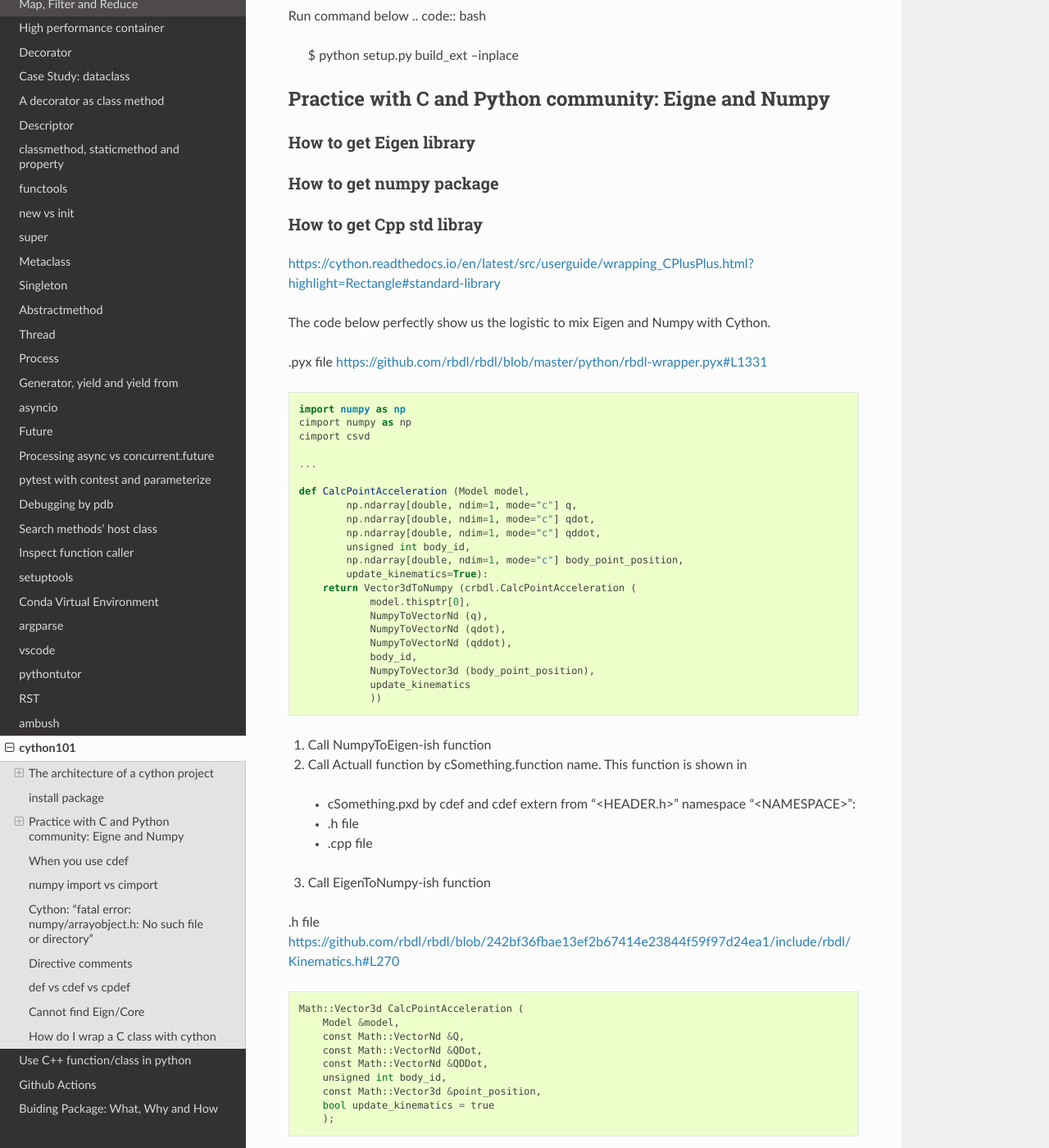
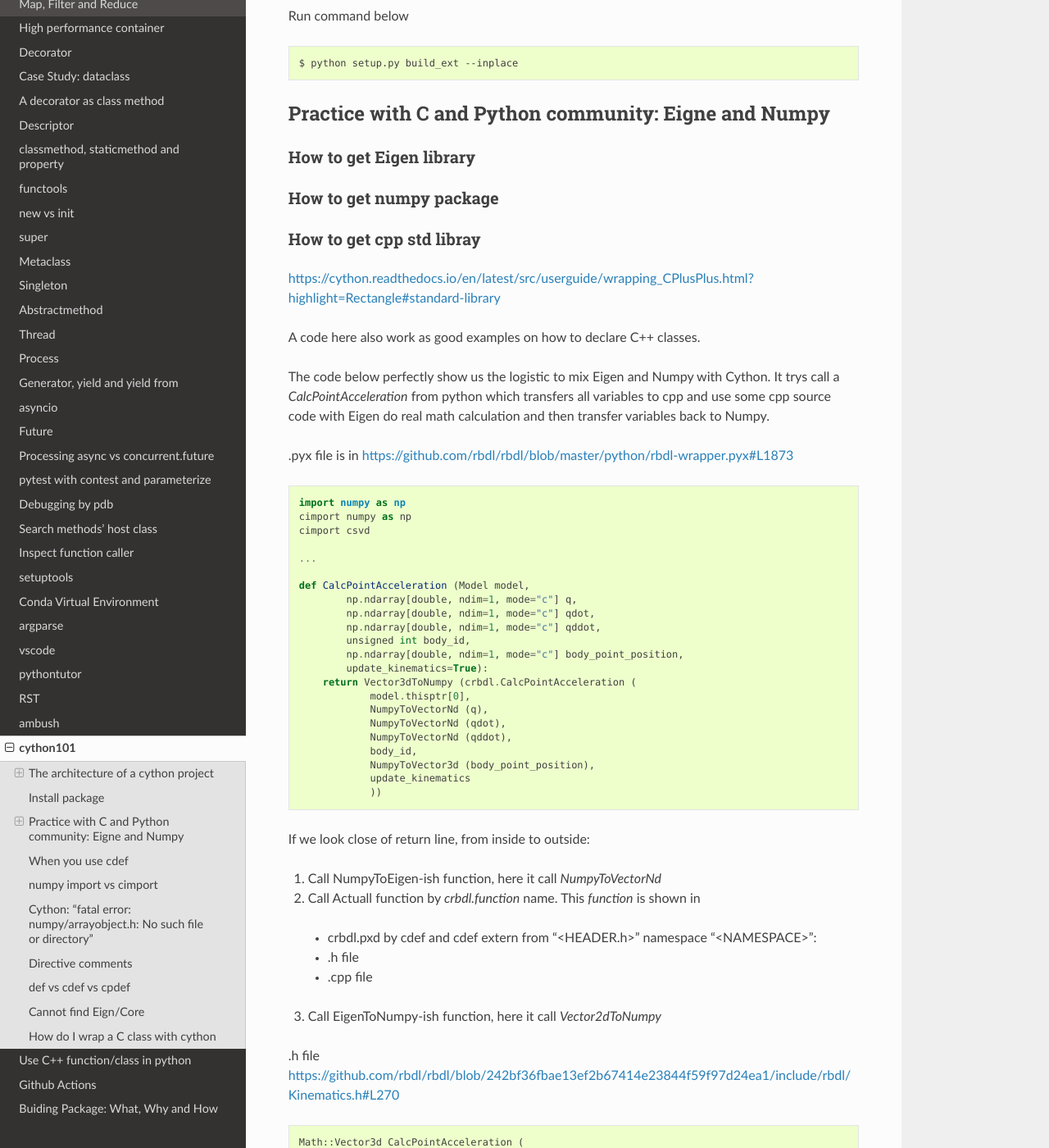
Before and after one commit to ke-zhang-rd/krystal, a Sphinx documentation site: the page built from docs/source/cython.rst, in a window 1280 px wide and 1400 px high, scrolled down 2437 px. Shown: the whole window at 82% size. Built offline with Sphinx 7.4.7 and the Read the Docs theme 2.0.0, drawn with Linux system fonts in a browser that asks for light colours; some of the changed text lies outside the part shown.

Commit message:
Update cython.rst

```diff
--- a/docs/source/cython.rst
+++ b/docs/source/cython.rst
@@ -129,9 +129,10 @@ make sure code below are in setup.py
   ext_modules = cythonize('example_cython.pyx'),
   ...)
 
-install package
+Install package
 ===============
 Run command below
+
 .. code:: bash
 
   $ python setup.py build_ext --inplace
@@ -146,18 +147,16 @@ How to get numpy package
 ------------------------
 
 
-How to get Cpp std libray
+How to get cpp std libray
 -------------------------
 https://cython.readthedocs.io/en/latest/src/userguide/wrapping_CPlusPlus.html?highlight=Rectangle#standard-library
 
+A code here also work as good examples on how to declare C++ classes.
 
+The code below perfectly show us the logistic to mix Eigen and Numpy with Cython. It trys call a *CalcPointAcceleration* from python which transfers all variables to cpp and use some cpp source code with Eigen do real math calculation and then transfer variables back to Numpy.
 
-
-
-The code below perfectly show us the logistic to mix Eigen and Numpy with Cython.
-
-.pyx file
-https://github.com/rbdl/rbdl/blob/master/python/rbdl-wrapper.pyx#L1331
+.pyx file is in
+https://github.com/rbdl/rbdl/blob/master/python/rbdl-wrapper.pyx#L1873
 
 .. code:: python
 
@@ -184,17 +183,16 @@ https://github.com/rbdl/rbdl/blob/master/python/rbdl-wrapper.pyx#L1331
               update_kinematics
               ))
 
+If we look close of return line, from inside to outside:
 
-1. Call NumpyToEigen-ish function
-2. Call Actuall function by cSomething.function name. This function is shown in
+1. Call NumpyToEigen-ish function, here it call *NumpyToVectorNd*
+2. Call Actuall function by *crbdl.function* name. This *function* is shown in
 
-  * cSomething.pxd by cdef and cdef extern from "<HEADER.h>" namespace "<NAMESPACE>":
-
+  * crbdl.pxd by cdef and cdef extern from "<HEADER.h>" namespace "<NAMESPACE>":
   * .h file
-
   * .cpp file
 
-3. Call EigenToNumpy-ish function
+3. Call EigenToNumpy-ish function, here it call *Vector2dToNumpy*
 
 
 .h file
@@ -229,6 +227,7 @@ https://github.com/rbdl/rbdl/blob/242bf36fbae13ef2b67414e23844f59f97d24ea1/src/K
 
 .pxd file
 https://github.com/rbdl/rbdl/blob/242bf36fbae13ef2b67414e23844f59f97d24ea1/python/crbdl.pxd#L254
+
 .. code::
 
   cdef extern from "<rbdl/Kinematics.h>" namespace "RigidBodyDynamics":
```
